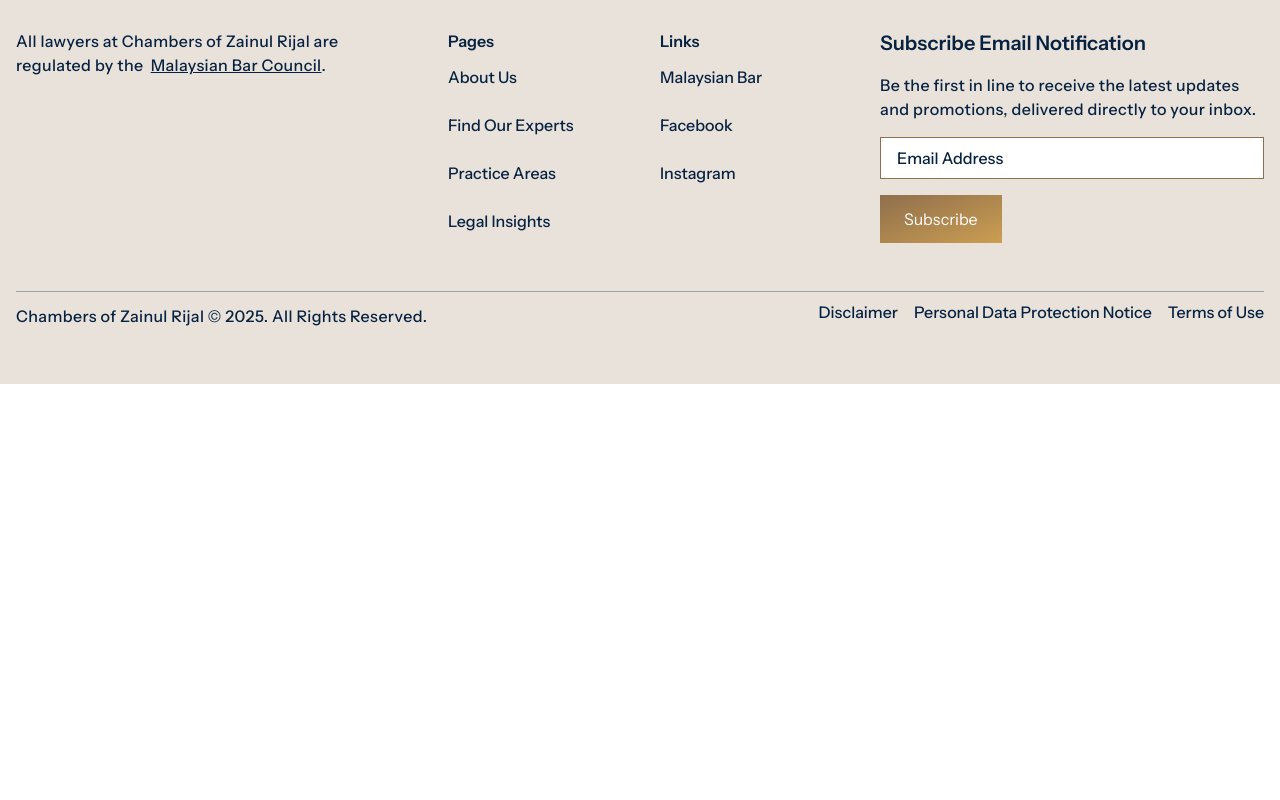
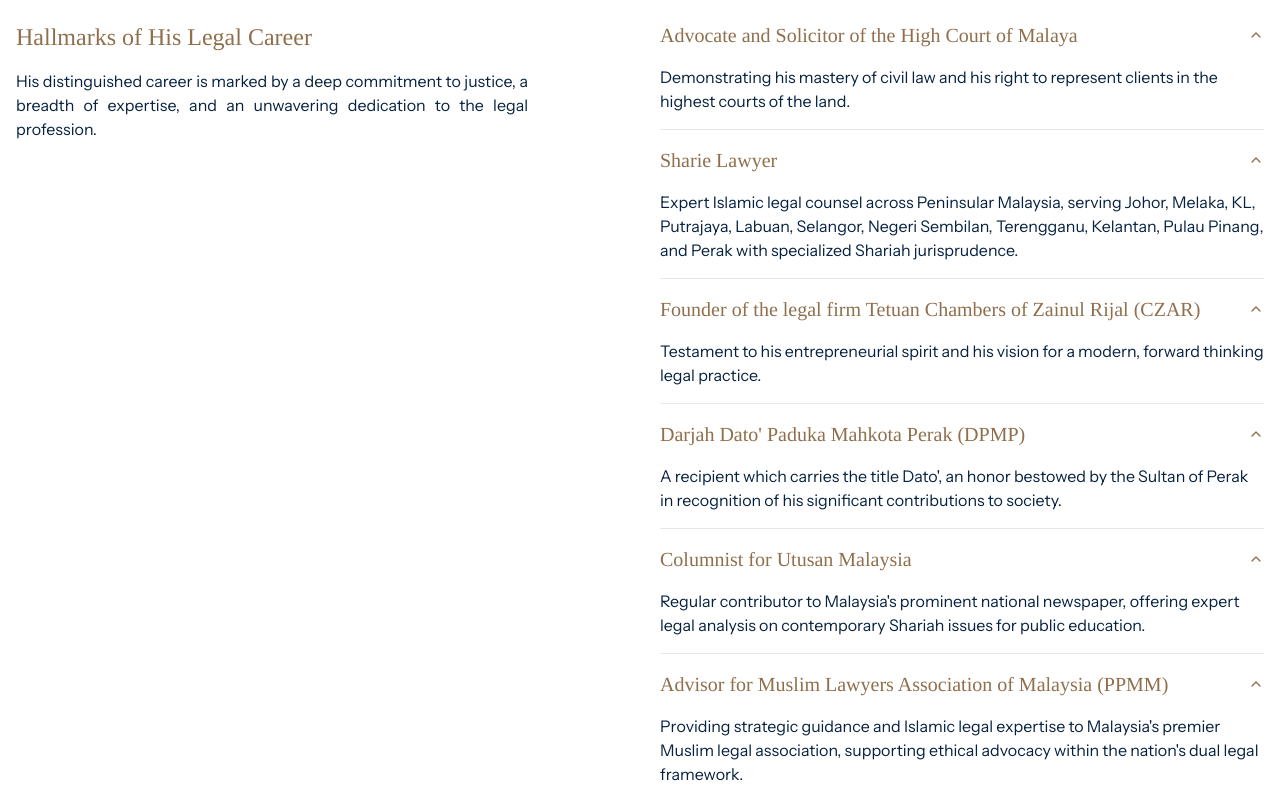
Before and after one commit to haziqfiqri/lawfirm-landing-page, a Next.js app: page /about-us/meet-founder in a window 1280 px wide. Shown: the part 1480-2280 px from the top of the page. Before the commit the page ends 1864 px from the top, so only its background shows below. Built offline with nearby package versions, Linux system fonts and the light colour scheme.

Commit message:
update founder

```diff
--- a/src/app/about-us/meet-founder/page.tsx
+++ b/src/app/about-us/meet-founder/page.tsx
@@ -1,6 +1,108 @@
 import Breadcrumbs from "@/components/breadcrumbs";
 import React from "react";
 import Image from "next/image";
+import {
+  Accordion,
+  AccordionContent,
+  AccordionItem,
+  AccordionTrigger,
+} from "@/components/ui/accordion";
+import { cn } from "@/lib/utils";
+
+const hallmarks = [
+  {
+    header: "Advocate and Solicitor of the High Court of Malaya",
+    content:
+      "Demonstrating his mastery of civil law and his right to represent clients in the highest courts of the land.",
+  },
+  {
+    header: "Sharie Lawyer",
+    content:
+      "Expert Islamic legal counsel across Peninsular Malaysia, serving Johor, Melaka, KL, Putrajaya, Labuan, Selangor, Negeri Sembilan, Terengganu, Kelantan, Pulau Pinang, and Perak with specialized Shariah jurisprudence.",
+  },
+  {
+    header: "Founder of the legal firm Tetuan Chambers of Zainul Rijal (CZAR)",
+    content:
+      "Testament to his entrepreneurial spirit and his vision for a modern, forward thinking legal practice.",
+  },
+  {
+    header: "Darjah Dato' Paduka Mahkota Perak (DPMP)",
+    content:
+      "A recipient which carries the title Dato', an honor bestowed by the Sultan of Perak in recognition of his significant contributions to society.",
+  },
+  {
+    header: "Columnist for Utusan Malaysia",
+    content:
+      "Regular contributor to Malaysia's prominent national newspaper, offering expert legal analysis on contemporary Shariah issues for public education.",
+  },
+  {
+    header: "Advisor for Muslim Lawyers Association of Malaysia (PPMM)",
+    content:
+      "Providing strategic guidance and Islamic legal expertise to Malaysia's premier Muslim legal association, supporting ethical advocacy within the nation's dual legal framework.",
+  },
+  {
+    header:
+      "Former President of the Syarie Lawyers Body of the Federal Territories",
+    content:
+      "Led the prestigious association of Syarie legal practitioners in Malaysia's Federal Territories, advancing professional standards and Shariah legal excellence.",
+  },
+  {
+    header:
+      "Former President of the Syarie Lawyers Association of Malaysia (PGSM)",
+    content:
+      "Provided national leadership for Malaysia's premier Shariah legal organization, driving professional excellence and advancing Islamic jurisprudence across the country.",
+  },
+  {
+    header:
+      "Former President of the Muslim Lawyers Association of Malaysia (PPMM)",
+    content:
+      "Led Malaysia's principal Muslim legal organization, enhancing professional standards and advocating for Islamic jurisprudence in Malaysia's legal landscape.",
+  },
+  {
+    header: "Former Member of the Technical Committee on Civil and Shariah Law",
+    content:
+      "Contributed expert guidance in harmonizing Malaysia's dual legal system, shaping national legal policy and legislative frameworks.",
+  },
+  {
+    header:
+      "Former Member of the Rules Committee of the Shariah Judiciary Department of Malaysia (JKSM), Selangor, and Perak",
+    content:
+      "Helped develop and refine procedural frameworks for Malaysia's Shariah courts across multiple jurisdictions, ensuring judicial efficacy.",
+  },
+  {
+    header: "Certified Mediator",
+    content:
+      "Professionally qualified to facilitate dialogue and guide disputing parties toward mutually beneficial resolutions within Islamic legal contexts.",
+  },
+  {
+    header: "Certified Conciliator",
+    content:
+      "Specialized in reconciling differences through structured dialogue, with particular expertise in family and matrimonial dispute resolution.",
+  },
+  {
+    header: "Certified Arbitrator",
+    content:
+      "Authorized to render binding decisions in disputes, combining Shariah principles with international best practices in alternative dispute resolution.",
+  },
+  {
+    header:
+      "Chief Trainer in professional Mediation and Conciliation in Malaysia",
+    content:
+      "Leading expert developing Malaysia's next generation of dispute resolution professionals through comprehensive training programs.",
+  },
+  {
+    header:
+      "Assistant Commissioner (Associate) of the Malaysian Civil Defence Force (APM)",
+    content:
+      "Serves in advisory capacity to Malaysia's national emergency response organization, bridging legal expertise with civil defense initiatives.",
+  },
+  {
+    header:
+      "Reference Panel for the Establishment of a Shariah Court in Thailand",
+    content:
+      "International legal consultant providing expertise to Thailand in developing Shariah judicial frameworks based on Malaysian best practices.",
+  },
+];
 
 export default function Page() {
   return (
@@ -17,12 +119,12 @@
       </section>
       <div className="container px-4 sm:mx-auto grid grid-cols-1 max-w-7xl">
         <Breadcrumbs items={["Home", "About Us", "Meet Founder"]} />
-        <div className="flex flex-col-reverse lg:flex-row gap-10 my-10">
+        <div className="flex flex-col-reverse lg:flex-row-reverse gap-10 my-10">
           <div className="w-full lg:w-1/2 flex flex-col gap-4">
             <h1 className="font-tinos-regular font-normal text-2xl text-[#8F6F4C]">
               Dato&apos; Haji Zainul Rijal Bin Abu Bakar
             </h1>
-            <p className="font-instrument-sans-regular text-base font-medium text-[#072240] text-justify">
+            <p className="font-instrument-sans-regular text-base font-regular text-[#072240] text-justify">
               It is with great pleasure that I present the Chambers of Zainul
               Rijal (CZAR), a firm that stands as a testament to a lifelong
               commitment to the law and the pursuit of justice. Having founded
@@ -63,7 +165,7 @@
                 width={0}
                 height={0}
                 sizes="100vw 100vh"
-                className="w-52 h-full object-contain"
+                className="min-w-52 h-full object-contain"
                 alt=""
                 loading="lazy"
               />
@@ -82,6 +184,84 @@
             />
           </div>
         </div>
+        <div className="flex flex-col lg:flex-row gap-10 mt-10">
+          <div className="w-full lg:w-1/2 flex flex-col gap-4">
+            <h1 className="font-tinos-regular font-normal text-2xl text-[#8F6F4C]">
+              Hallmarks of His Legal Career
+            </h1>
+            <p className="font-instrument-sans-regular text-base font-regular text-[#072240] text-justify max-w-lg">
+              His distinguished career is marked by a deep commitment to
+              justice, a breadth of expertise, and an unwavering dedication to
+              the legal profession.
+            </p>
+          </div>
+          <div className="w-full lg:w-1/2 grid grid-cols-1 mb-12">
+            <Accordion
+              type="multiple"
+              className="w-full"
+              defaultValue={hallmarks.map((_, index) => `item-${index}`)}
+            >
+              {hallmarks.map((item, index) => (
+                <AccordionItem value={`item-${index}`} key={index}>
+                  <AccordionTrigger
+                    className={cn(
+                      "font-tinos-regular font-normal text-xl text-[#8F6F4C]",
+                      index === 0 && "pt-0"
+                    )}
+                  >
+                    {item.header}
+                  </AccordionTrigger>
+                  <AccordionContent className="font-instrument-sans-regular text-base font-normal text-[#072240]">
+                    {item.content}
+                  </AccordionContent>
+                </AccordionItem>
+              ))}
+            </Accordion>
+          </div>
+        </div>
+        <div className="flex flex-col lg:flex-row gap-10 mt-10">
+          <div className="w-full flex flex-col gap-4">
+            <h1 className="font-tinos-regular font-normal text-2xl text-[#8F6F4C]">
+              Expert Witness and International Speaker
+            </h1>
+            <p className="font-instrument-sans-regular text-base font-regular text-[#072240] text-justify">
+              Globally recognized legal authority serving as expert witness in
+              European and Commonwealth courts while delivering influential
+              presentations at prestigious conferences across Asia, Europe, the
+              Middle East, and North America. Dato&apos; Zainul Rijal&apos;s
+              expertise is recognized internationally.
+            </p>
+            <p className="font-instrument-sans-regular text-base font-regular text-[#072240] text-justify">
+              He has served as an expert witness in courts in Australia,
+              Denmark, Luxembourg, and the United Kingdom. He is also a
+              sought-after speaker, having presented papers in various countries
+              including Singapore, Australia, New Zealand, Bahrain, Jordan,
+              Egypt, the United Kingdom, Switzerland, Hong Kong, and the United
+              States.
+            </p>
+          </div>
+        </div>
+        <div className="flex flex-col lg:flex-row gap-10 my-10">
+          <div className="w-full flex flex-col gap-4">
+            <h1 className="font-tinos-regular font-normal text-2xl text-[#8F6F4C]">
+              Academic Leadership
+            </h1>
+            <p className="font-instrument-sans-regular text-base font-regular text-[#072240] text-justify">
+              Appointed Adjunct Professor at Multimedia University while serving
+              on the Advisory Council for multiple law faculties and as Industry
+              Advisor across six prominent Malaysian universities. Active member
+              of the Federal Territories Islamic Religious Council (MAIWP).
+            </p>
+            <p className="font-instrument-sans-regular text-base font-regular text-[#072240] text-justify">
+              Providing strategic guidance on religious and legal matters
+              affecting Malaysia&apos;s capital region. These distinguished
+              appointments highlight a career dedicated to advancing legal
+              education, shaping policy, and establishing the foundational
+              expertise that drives CZAR&apos;s commitment to excellence in
+              legal practice.
+            </p>
+          </div>
+        </div>
       </div>
     </React.Fragment>
   );
```
